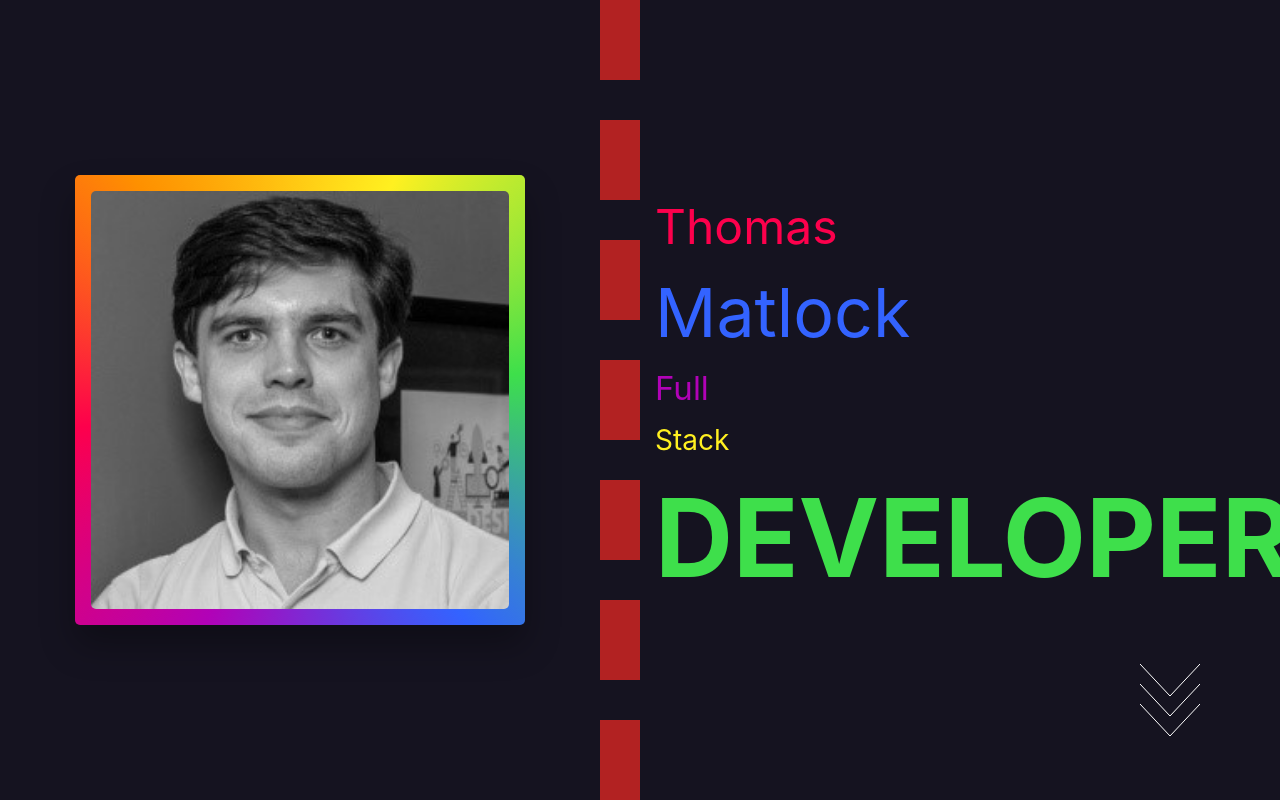
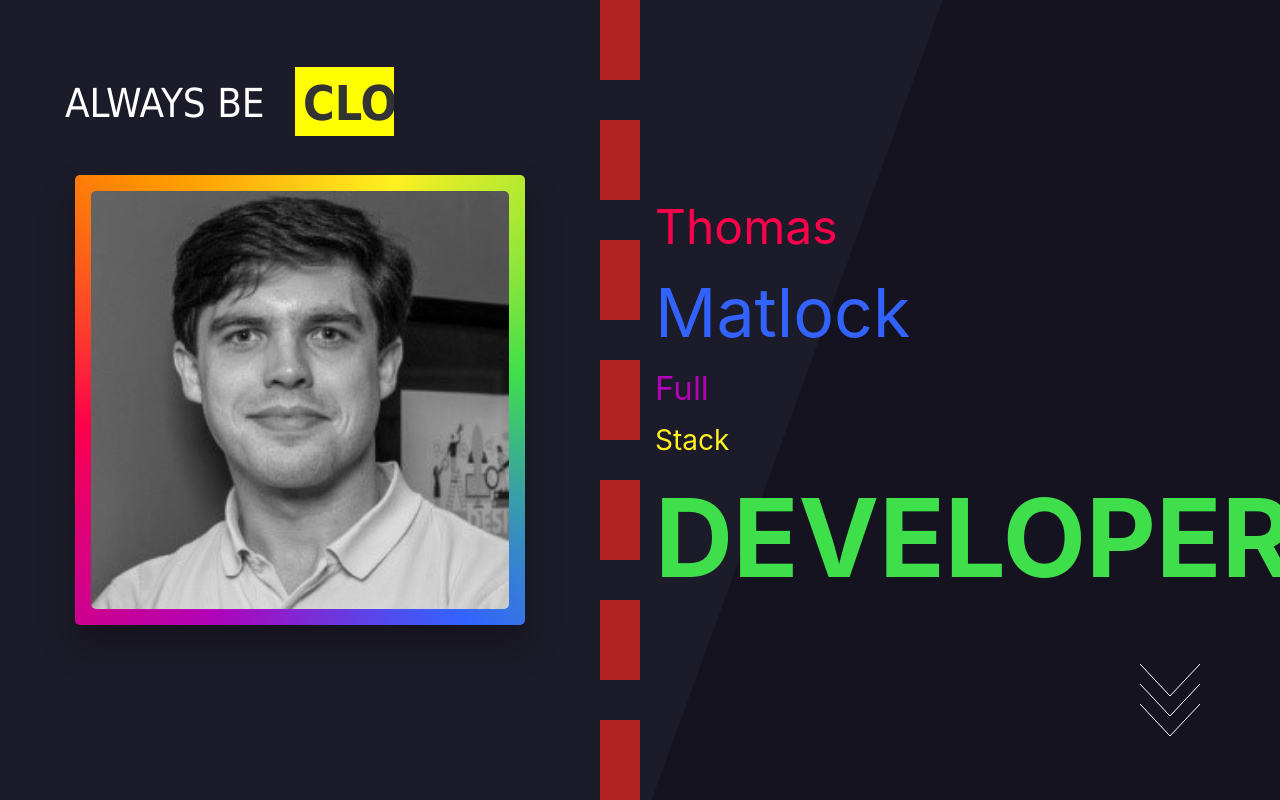
Before and after one commit to zep1994/thomas-matlock, a Next.js app in the folder frontend/: page /landing in a window 1280 px wide. Built offline with nearby package versions, Linux system fonts and the light colour scheme.

Commit message:
add text animation

```diff
--- a/frontend/pages/landing.js
+++ b/frontend/pages/landing.js
@@ -7,6 +7,14 @@ const landing = () => {
             <div className={styles.content}>
                 {/* SECTION 1 */}
                 <div className={styles.contentLeft}>
+                <h1 className={styles.h1}>
+                    <span>always be</span>
+                    <div className={styles.message}>
+                        <div className={styles.word1}>close</div>
+                        <div className={styles.word2}>undeniable</div>
+                        <div className={styles.word3}>creating</div>
+                    </div>
+                </h1>
                     <div className={styles.img}>
 
                     </div>
@@ -20,9 +28,9 @@ const landing = () => {
                         <p><strong>DEVELOPER</strong></p>
                     </div>
                     <svg className={styles.arrows}>
-                        <path class="a1" d="M0 0 L30 32 L60 0"></path>
-                        <path class="a2" d="M0 20 L30 52 L60 20"></path>
-                        <path class="a3" d="M0 40 L30 72 L60 40"></path>
+                        <path className={styles.a1} d="M0 0 L30 32 L60 0"></path>
+                        <path className={styles.a2} d="M0 20 L30 52 L60 20"></path>
+                        <path className={styles.a3} d="M0 40 L30 72 L60 40"></path>
                     </svg>
                 </div>
             </div>
--- a/frontend/styles/Landing.module.css
+++ b/frontend/styles/Landing.module.css
@@ -12,6 +12,7 @@
 .content {
     height: 100%;
     width: 100%;
+    background: linear-gradient(110deg, #1c1b29 60%, #151320 60%);
 }
 
 .contentLeft {
@@ -24,6 +25,107 @@
     position: relative;
     float: left;
 }
+
+.h1 {
+    color: white;
+    font-family: tahoma;
+    font-size: 3rem;
+    font-weight: 100;
+    line-height: 1.5;
+    text-transform: uppercase;
+    white-space: nowrap;
+    overflow: hidden;
+    position: absolute;
+    width: 550px;
+    top: 2rem;
+  }
+
+  .h1 span {
+    font-size: 40px;
+    margin-left: 40px;
+  }
+
+  .message {
+    background-color: yellow;
+    color: #333;
+    display: block;
+    font-weight: 900;
+    overflow: hidden;
+    position: absolute;
+    padding-left: 0.5rem;
+    top: 0.2rem;
+    left: 270px;
+    animation: openclose 5s ease-in-out infinite;
+  }
+
+  .word1, .word2, .word3 {
+    font-family: tahoma;
+  }
+
+  @keyframes openclose {
+    0% {
+      top: 0.2rem;
+      width: 0;
+    }
+    5% {
+      width: 0;
+    }
+    15% {
+      width: 230px;
+    }
+    30% {
+      top: 0.2rem;
+      width: 230px;
+    }
+    33% {
+      top: 0.2rem;
+      width: 0;
+    }
+    35% {
+      top: 0.2rem;
+      width: 0;
+    }
+    38% {
+      top: -4.5rem;
+
+    }
+    48% {
+      top: -4.5rem;
+      width: 190px;
+    }
+    62% {
+      top: -4.5rem;
+      width: 190px;
+    }
+    66% {
+      top: -4.5rem;
+      width: 0;
+      text-indent: 0;
+    }
+    71% {
+      top: -9rem;
+      width: 0;
+      text-indent: 5px;
+    }
+    86% {
+      top: -9rem;
+      width: 285px;
+    }
+    95% {
+      top: -9rem;
+      width: 285px;
+    }
+    98% {
+      top: -9rem;
+      width: 0;
+      text-indent: 5px;
+    }
+    100% {
+      top: 0;
+      width: 0;
+      text-indent: 0;
+    }
+  }
 
 .contentLeft::after {
     content: '';
```
Also changed, not shown: 1 other file (tests, documents, lock files or other folders).
